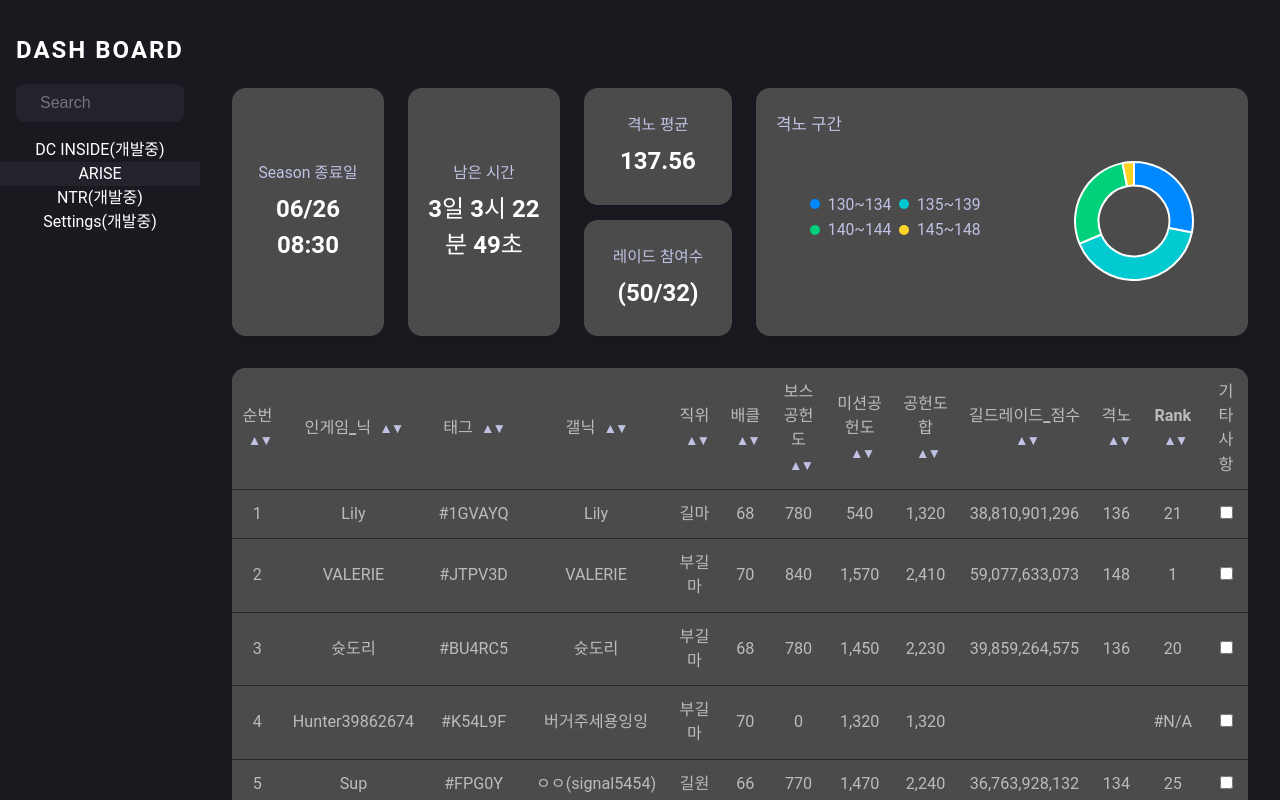
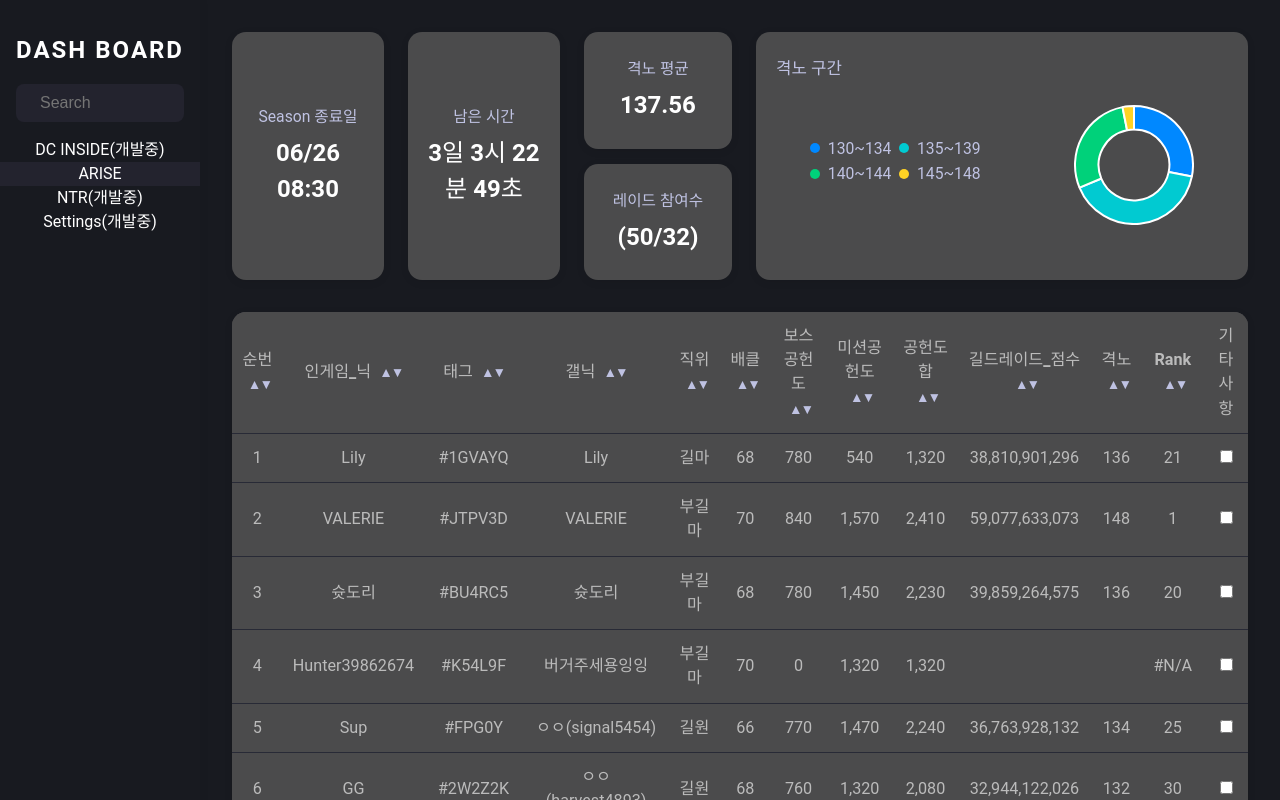
Before and after one commit to ShootDoRi/ariseDashBoard, a Vue app: page / in a window 1280 px wide. Built offline with nearby package versions, Linux system fonts and the light colour scheme.

Commit message:
main-content 높이 수정, 모바일 구분 수정

```diff
--- a/src/App.vue
+++ b/src/App.vue
@@ -1,7 +1,7 @@
 <template>
   <div class="app-container">
     <Sidebar />
-    <div class="main-content">
+    <div class="main-content" :class="{ mobile: isMobile }">
       <!-- <Topbar /> -->
       <router-view />
       <UserModal />
@@ -10,8 +10,11 @@
 </template>
 <script setup>
 import Sidebar from "./components/Sidebar.vue";
-import Topbar from "./components/Topbar.vue";
+//import Topbar from "./components/Topbar.vue";
 import UserModal from "./components/UserModal.vue";
+import { useIsMobile } from "./composables/useIsMobile";
+const isMobile = useIsMobile();
+//const
 </script>
 
 <style scoped>
@@ -32,6 +35,12 @@ import UserModal from "./components/UserModal.vue";
   min-height: 0;
   height: 100vh;
   overflow-y: auto;
+  padding-top: 0;
+}
+
+.main-content.mobile {
+  padding: 0;
+  padding-top: 56px;
 }
 @media (max-width: 768px) {
   .app-container {
@@ -42,6 +51,7 @@ import UserModal from "./components/UserModal.vue";
   .main-content {
     height: auto;
     min-height: 0;
+    //padding-top: 56px;
   }
 }
 </style>
@@ -49,6 +59,6 @@ import UserModal from "./components/UserModal.vue";
 <style>
 .dashboard,
 .main-content {
-  padding-top: 56px; /* Topbar 높이만큼 */
+  //padding-top: 56px; /* Topbar 높이만큼 */
 }
 </style>
--- a/src/components/Sidebar.vue
+++ b/src/components/Sidebar.vue
@@ -1,7 +1,7 @@
 <template>
   <nav class="sidebar" :class="{ open: isOpen }">
     <div class="logo">
-      <span class="hamburger" @click="toggleSidebar" v-if="isTabletOrLess">☰</span>
+      <span class="hamburger" @click="toggleSidebar" v-if="isMobile">☰</span>
       <span v-else>DASH BOARD</span>
     </div>
     <!-- 서치바를 사이드바 상단에 추가 -->
@@ -9,7 +9,7 @@
       <input class="search" placeholder="Search" :value="commonStore.searchState.keyword" @input="onInput" />
     </div>
     <transition name="slide">
-      <div class="drawer" v-if="isTabletOrLess && isOpen">
+      <div class="drawer" v-if="isMobile && isOpen">
         <button class="drawer-close" @click="closeSidebar">✕</button>
         <ul class="drawer-menu">
           <li>DC INSIDE(개발중)</li>
@@ -19,7 +19,7 @@
         </ul>
       </div>
     </transition>
-    <ul class="menu" v-if="!isTabletOrLess">
+    <ul class="menu" v-if="!isMobile">
       <li>DC INSIDE(개발중)</li>
       <li class="active">ARISE</li>
       <li>NTR(개발중)</li>
@@ -31,15 +31,17 @@
 <script setup>
 import { ref, onMounted, onUnmounted } from "vue";
 import { useCommonStore } from "../store/common";
+import { useIsMobile } from "../composables/useIsMobile";
+const isMobile = useIsMobile();
 const commonStore = useCommonStore();
 
 const isOpen = ref(false);
 const isTabletOrLess = ref(false);
 
-function handleResize() {
-  isTabletOrLess.value = window.innerWidth <= 1024;
-  if (!isTabletOrLess.value) isOpen.value = false;
-}
+/* function handleResize() {
+  isMobile.value = window.innerWidth <= 768;
+  if (!isMobile.value) isOpen.value = false;
+} */
 
 function toggleSidebar() {
   isOpen.value = !isOpen.value;
@@ -52,11 +54,11 @@ function onInput(e) {
 }
 
 onMounted(() => {
-  handleResize();
-  window.addEventListener("resize", handleResize);
+  /* handleResize();
+  window.addEventListener("resize", handleResize); */
 });
 onUnmounted(() => {
-  window.removeEventListener("resize", handleResize);
+  //window.removeEventListener("resize", handleResize);
 });
 </script>
 
@@ -178,7 +180,7 @@ onUnmounted(() => {
   background: #23232e;
 }
 
-@media (max-width: 1024px) {
+@media (max-width: 768px) {
   .sidebar {
     width: 100vw;
     height: 56px;
```
